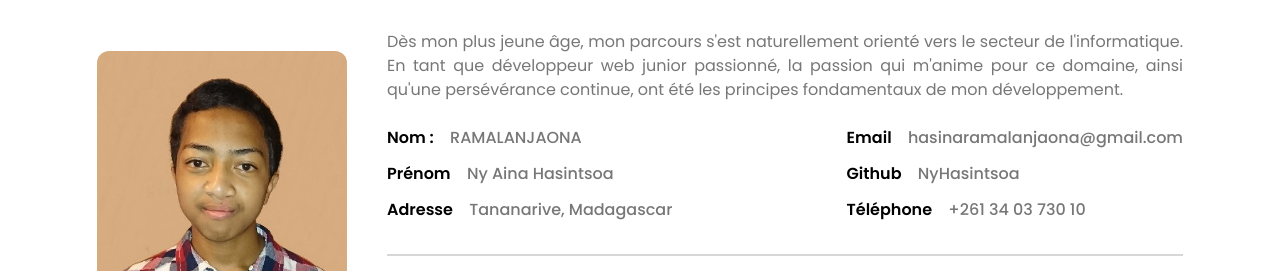
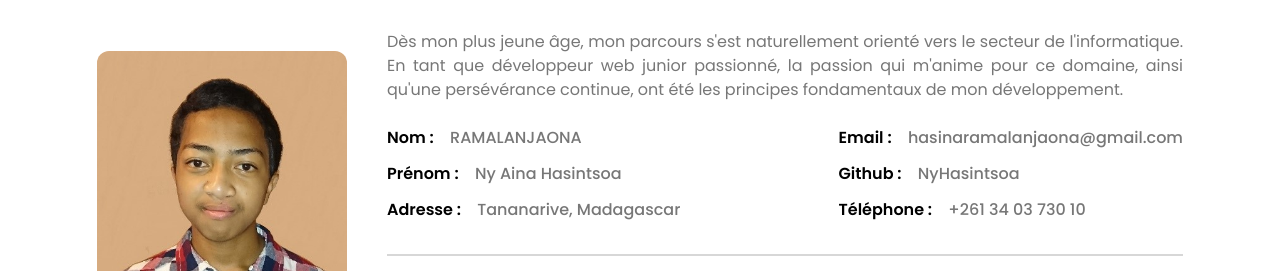
Before and after one commit to NyHasintsoa/portfolio, a plain HTML site: page index.html in a window 1280 px wide. Shown: the part 1060-1331 px from the top of the page. Drawn offline with nearby package versions, Linux system fonts and the light colour scheme.

Commit message:
Update index.html

```diff
--- a/index.html
+++ b/index.html
@@ -201,25 +201,25 @@
                     <span class="font-medium text-third dark:text-dark-third">RAMALANJAONA</span>
                   </li>
                   <li class="my-3">
-                    <span class="font-semibold me-3 dark:text-white">Prénom</span>
+                    <span class="font-semibold me-3 dark:text-white">Prénom :</span>
                     <span class="font-medium text-third dark:text-dark-third">Ny Aina Hasintsoa</span>
                   </li>
                   <li class="my-3">
-                    <span class="font-semibold me-3 dark:text-white">Adresse</span>
+                    <span class="font-semibold me-3 dark:text-white">Adresse :</span>
                     <span class="font-medium text-third dark:text-dark-third">Tananarive, Madagascar</span>
                   </li>
                 </ul>
                 <ul>
                   <li class="my-3">
-                    <span class="font-semibold me-3 dark:text-white">Email</span>
+                    <span class="font-semibold me-3 dark:text-white">Email :</span>
                     <span class="font-medium text-third dark:text-dark-third">hasinaramalanjaona@gmail.com</span>
                   </li>
                   <li class="my-3">
-                    <span class="font-semibold me-3 dark:text-white">Github</span>
+                    <span class="font-semibold me-3 dark:text-white">Github :</span>
                     <span class="font-medium text-third dark:text-dark-third">NyHasintsoa</span>
                   </li>
                   <li class="my-3">
-                    <span class="font-semibold me-3 dark:text-white">Téléphone</span>
+                    <span class="font-semibold me-3 dark:text-white">Téléphone :</span>
                     <span class="font-medium text-third dark:text-dark-third">+261 34 03 730 10</span>
                   </li>
                 </ul>
```
